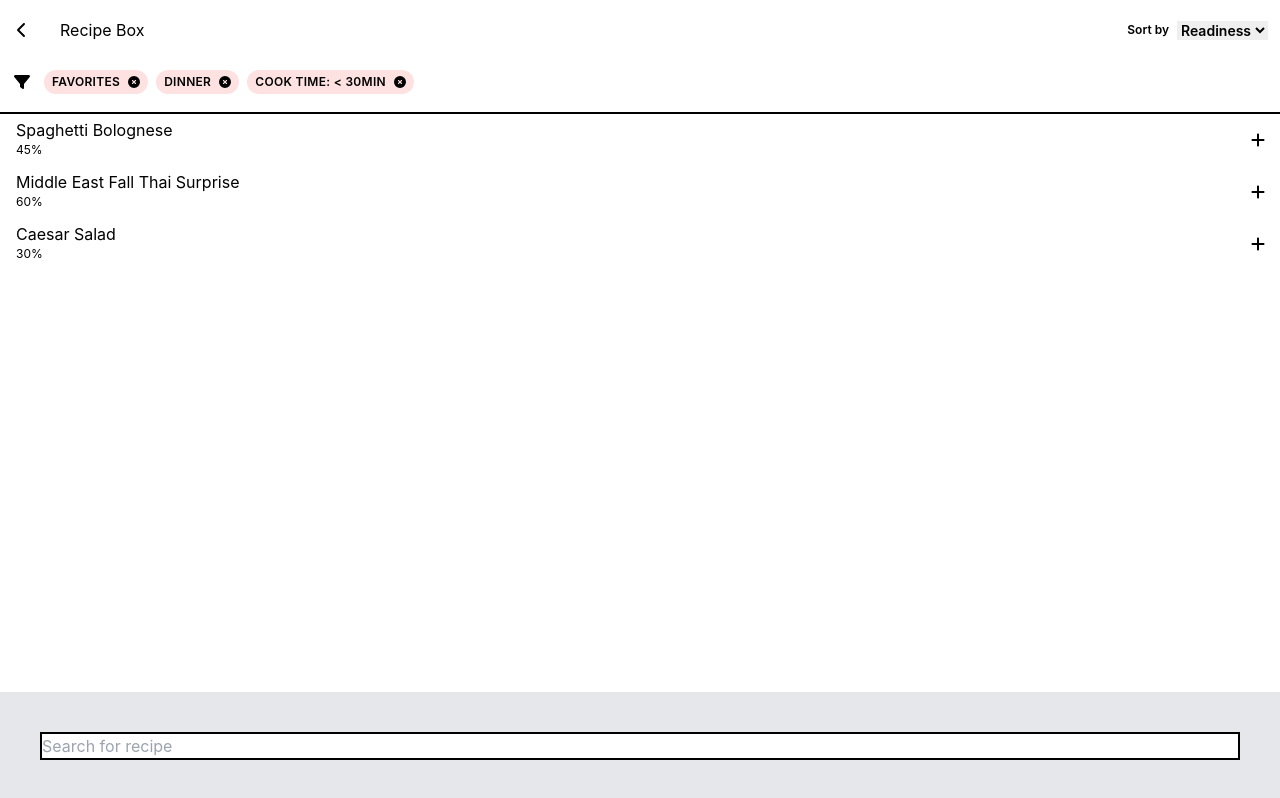
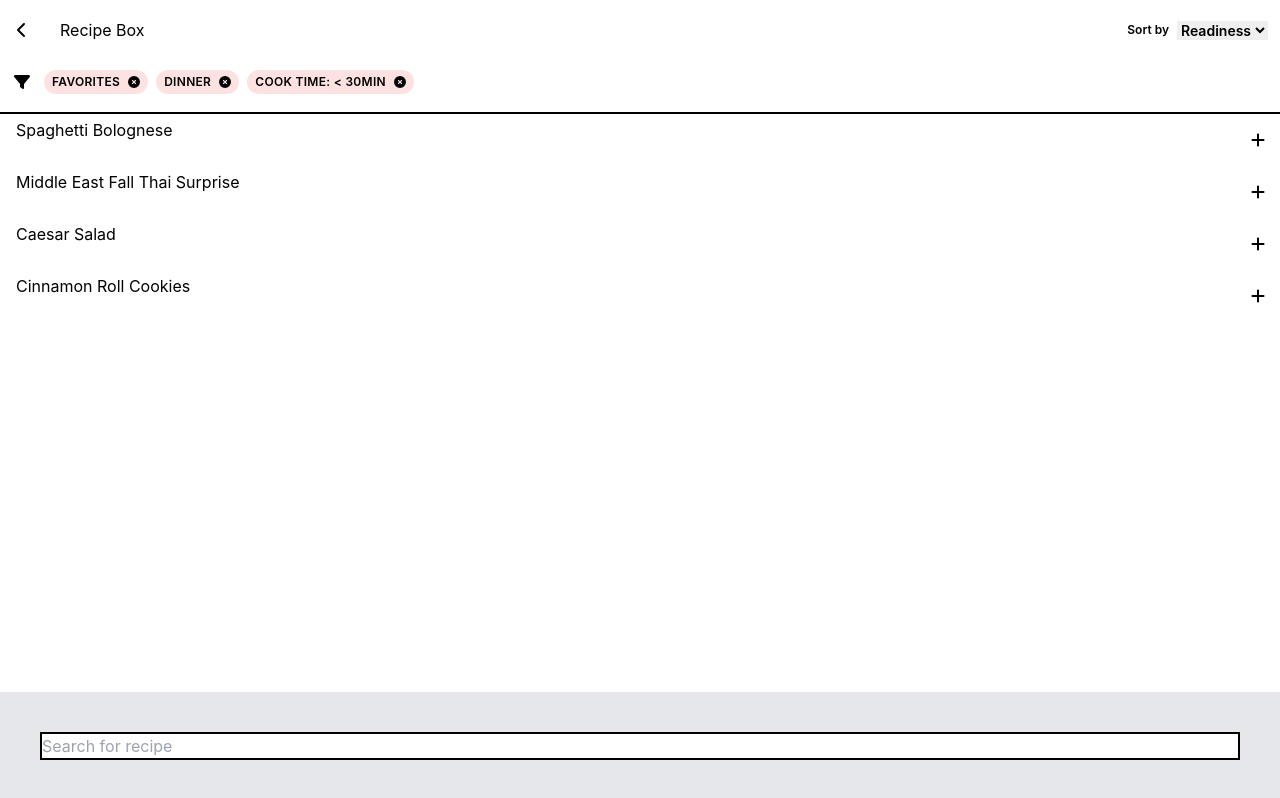
Before and after one commit to abigailhartnett/bitesize-app, a React (Create React App) app: page /recipe-box in a window 1280 px wide. Built offline with nearby package versions, Linux system fonts and the light colour scheme.

Commit message:
add cinnamon roll cookies recipe

```diff
--- a/src/data/pantry.js
+++ b/src/data/pantry.js
@@ -176,7 +176,7 @@ export const pantry = [
 		aisle: "Produce",
 		status: "in stock",
 		expiration: "10-01-2021",
-		onList: false,
+		onList: true,
 	},
 	{
 		name: "Garlic, fresh",
@@ -184,7 +184,7 @@ export const pantry = [
 		aisle: "Produce",
 		status: "in stock",
 		expiration: "10-01-2021",
-		onList: false,
+		onList: true,
 	},
 	{
 		name: "Coconut oil",
@@ -224,7 +224,7 @@ export const pantry = [
 		aisle: "Condiments",
 		status: "out",
 		expiration: "10-01-2021",
-		onList: true,
+		onList: false,
 	},
 	{
 		name: "Coconut milk",
@@ -242,4 +242,92 @@ export const pantry = [
 		expiration: "10-01-2021",
 		onList: false,
 	},
+	{
+		name: "Vanilla extract",
+		icon: "fas fa-cupcake",
+		aisle: "Baking",
+		status: "in stock",
+		expiration: "10-01-2021",
+		onList: false,
+	},
+	{
+		name: "Powdered sugar",
+		icon: "fas fa-cupcake",
+		aisle: "Baking",
+		status: "in stock",
+		expiration: "10-01-2021",
+		onList: false,
+	},
+	{
+		name: "Cream cheese",
+		icon: "",
+		aisle: "Dairy",
+		status: "in stock",
+		expiration: "10-01-2021",
+		onList: false,
+	},
+	{
+		name: "Sugar, granulated",
+		icon: "fas fa-cupcake",
+		aisle: "Baking",
+		status: "in stock",
+		expiration: "10-01-2021",
+		onList: false,
+	},
+	{
+		name: "Butter",
+		icon: "fas fa-cow",
+		aisle: "Dariy",
+		status: "in stock",
+		expiration: "10-01-2021",
+		onList: false,
+	},
+	{
+		name: "Egg",
+		icon: "fas fa-egg",
+		aisle: "Dairy",
+		status: "in stock",
+		expiration: "10-01-2021",
+		onList: false,
+	},
+	{
+		name: "Baking powder",
+		icon: "fas fa-oil-can",
+		aisle: "Canned",
+		status: "in stock",
+		expiration: "10-01-2021",
+		onList: false,
+	},
+	{
+		name: "Baking powder",
+		icon: "fas fa-cupcake",
+		aisle: "Baking",
+		status: "in stock",
+		expiration: "10-01-2021",
+		onList: false,
+	},
+	{
+		name: "Flour, all purpose",
+		icon: "fas fa-cupcake",
+		aisle: "Baking",
+		status: "in stock",
+		expiration: "10-01-2021",
+		onList: false,
+	},
+	{
+		name: "Cinnamon",
+		icon: "fas fa-cupcake",
+		aisle: "Baking",
+		status: "in stock",
+		expiration: "10-01-2021",
+		onList: false,
+	},
+	{
+		name: "Sugar, granulated",
+		icon: "fas fa-cupcake",
+		aisle: "Baking",
+		status: "in stock",
+		expiration: "10-01-2021",
+		onList: false,
+	},
 ];
--- a/src/data/recipes.js
+++ b/src/data/recipes.js
@@ -2,7 +2,6 @@ export const recipes = [
 	{
 		id: "1",
 		name: "Spaghetti Bolognese",
-		readiness: "45%",
 		cookTime: "45 mins",
 		favorite: true,
 		link: "/recipes/1",
@@ -39,7 +38,6 @@ export const recipes = [
 	{
 		id: "2",
 		name: "Middle East Fall Thai Surprise",
-		readiness: "60%",
 		cookTime: "45 mins",
 		favorite: true,
 		link: "/recipes/2",
@@ -113,7 +111,6 @@ export const recipes = [
 	{
 		id: "3",
 		name: "Caesar Salad",
-		readiness: "30%",
 		link: "/recipes/3",
 		planned: false,
 		steps: [
@@ -131,17 +128,90 @@ export const recipes = [
 			},
 		],
 	},
+	{
+		id: "cinnamon-roll-cookies",
+		name: "Cinnamon Roll Cookies",
+		cookTime: "30 mins",
+		favorite: true,
+		link: "/recipes/cinnamon-roll-cookies",
+		lastCooked: "2021-09-01",
+		servings: "14",
+		planned: true,
+		steps: [
+			{
+				id: "1",
+				ingredients: [
+					{ name: "Vanilla extract", quantity: "6g" },
+					{ name: "Powdered sugar", quantity: "60g" },
+					{ name: "Cream cheese", quantity: "8 oz" },
+				],
+				instruction: `Mix room temperature cream cheese, powdered sugar, and vanilla. Chill 1 tbsp balls in the freezer.`,
+			},
+			{
+				id: "2",
+				ingredients: [
+					{ name: "Sugar, granulated", quantity: "200g" },
+					{ name: "Butter", quantity: "226g" },
+				],
+				instruction:
+					"With room temp butter, beat until mixture turns off-white (1-2 minutes).",
+				time: "1-2 minutes",
+			},
+			{
+				id: "3",
+				ingredients: [
+					{ name: "Vanilla extract", quantity: "6g" },
+					{ name: "Egg", quantity: "1 large" },
+				],
+				instruction: "Add egg and vanilla",
+				time: "",
+			},
+			{
+				id: "4",
+				ingredients: [
+					{ name: "Baking powder", quantity: "2g" },
+					{ name: "Baking soda", quantity: "4g" },
+					{ name: "Flour, all purpose", quantity: "330g" },
+				],
+				instruction: "Fold in dry ingredients.",
+				time: "",
+			},
+			{
+				id: "5",
+				ingredients: [
+					{ name: "Butter", quantity: "30g" },
+					{ name: "Cinnamon", quantity: "4g" },
+					{ name: "Brown sugar", quantity: "100g" },
+				],
+				instruction:
+					"When butter is room temp, mix together. Chill slightly before swirling into cookies.",
+				time: "",
+			},
+			{
+				id: "5",
+				ingredients: [{ name: "Sugar, granulated", quantity: "" }],
+				instruction:
+					"Scoop 1/3 cup dough and slightly fold in 2 tsp brown sugar mixture. Flatten in palm and add chilled cream cheese to the center. Fold cookie around the cream cheese and roll in granulated sugar.",
+				time: "",
+			},
+			{
+				id: "6",
+				ingredients: [],
+				instruction:
+					"Place on lined tray. Bake for `12-13 minutes`. *For perfect cookies, swirl cookie cutter around fresh cookie to clean edges. Let sit `10 minutes` before removing.",
+				time: "",
+			},
+		],
+	},
 	// {
 	// 	id: "4",
 	// 	name: "Chocolate Chip Cookies",
-	// 	readiness: "75%",
 	// 	link: "/recipes/4",
 	// 	steps: [],
 	// },
 	// {
 	// 	id: "5",
 	// 	name: "Mushroom Risotto",
-	// 	readiness: "50%",
 	// 	link: "/recipes/5",
 	// 	steps: [],
 	// },
```
